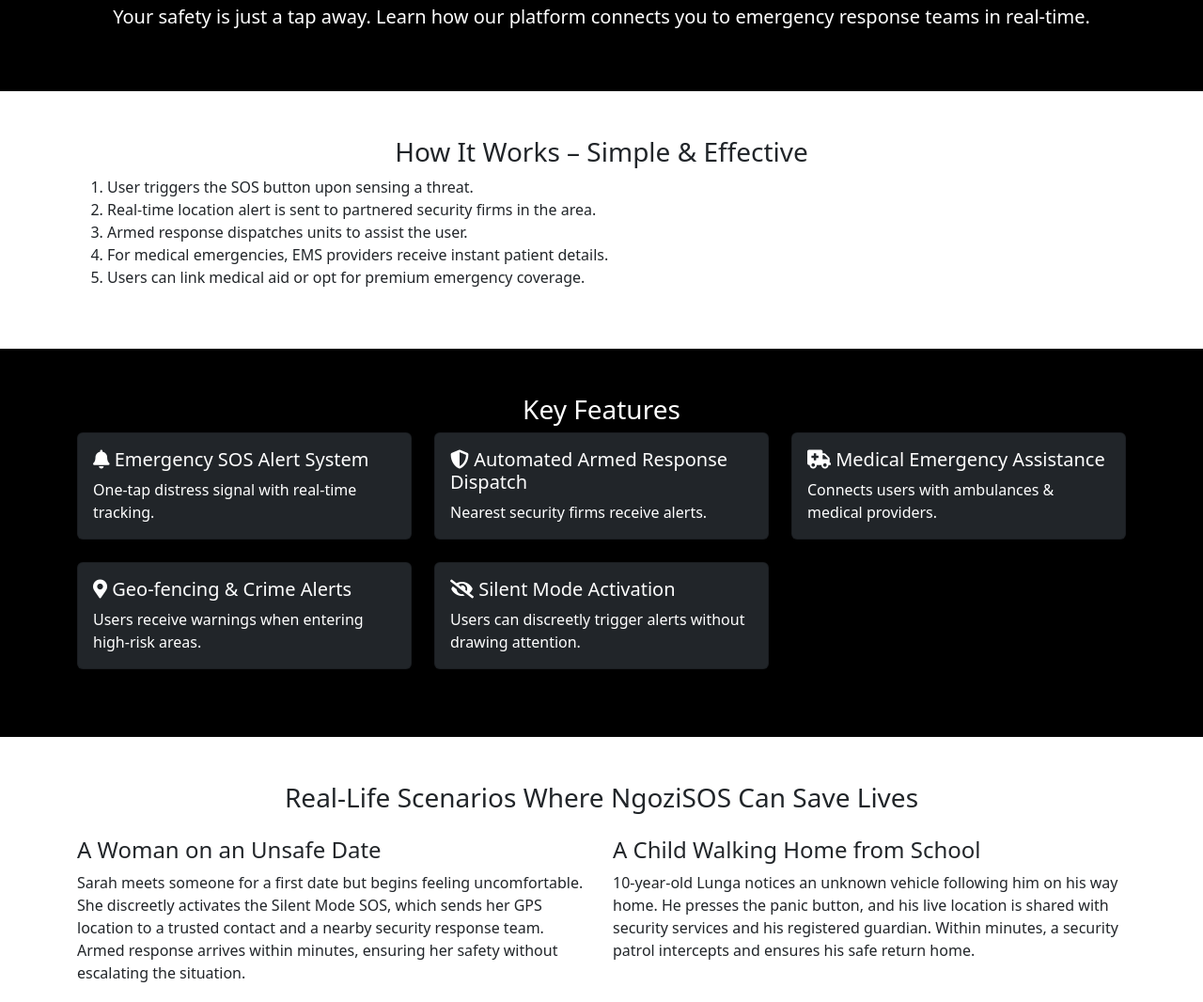
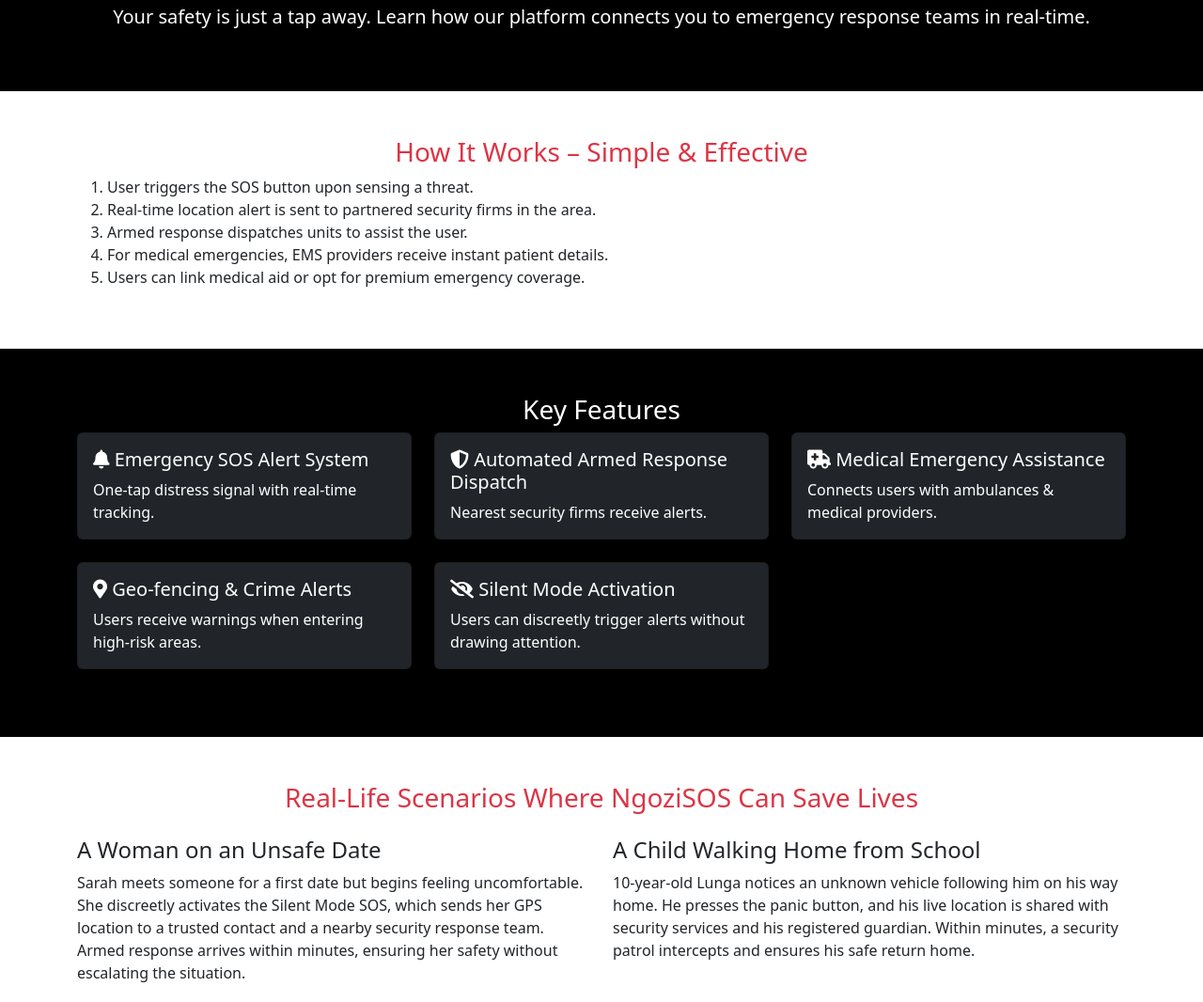
Before and after one commit to psyke47/ngozi-sos, a plain HTML site: page how-it-works.html in a window 1280 px wide. Shown: the part 206-1272 px from the top of the page at 94% size. Drawn offline with nearby package versions, Linux system fonts and the light colour scheme.

Commit message:
hiw headings

```diff
--- a/how-it-works.html
+++ b/how-it-works.html
@@ -43,7 +43,7 @@
     </div>
     <div class="container-fluid py-5">
         <div class="container">
-            <h3 class="text-center">How It Works – Simple & Effective</h3>
+            <h3 class="text-center text-danger">How It Works – Simple & Effective</h3>
             <ol>
                 <li>User triggers the SOS button upon sensing a threat.</li>
                 <li>Real-time location alert is sent to partnered security firms in the area.</li>
@@ -102,7 +102,7 @@
     </div>
     <div class="container-fluid bg-white text-dark py-5">
         <div class="container">
-            <h3 class="text-center">Real-Life Scenarios Where NgoziSOS Can Save Lives</h3>
+            <h3 class="text-center text-danger">Real-Life Scenarios Where NgoziSOS Can Save Lives</h3>
             <div class="row my-4">
                 <div class="col-md-6">
                     <h4>A Woman on an Unsafe Date</h4>
```
